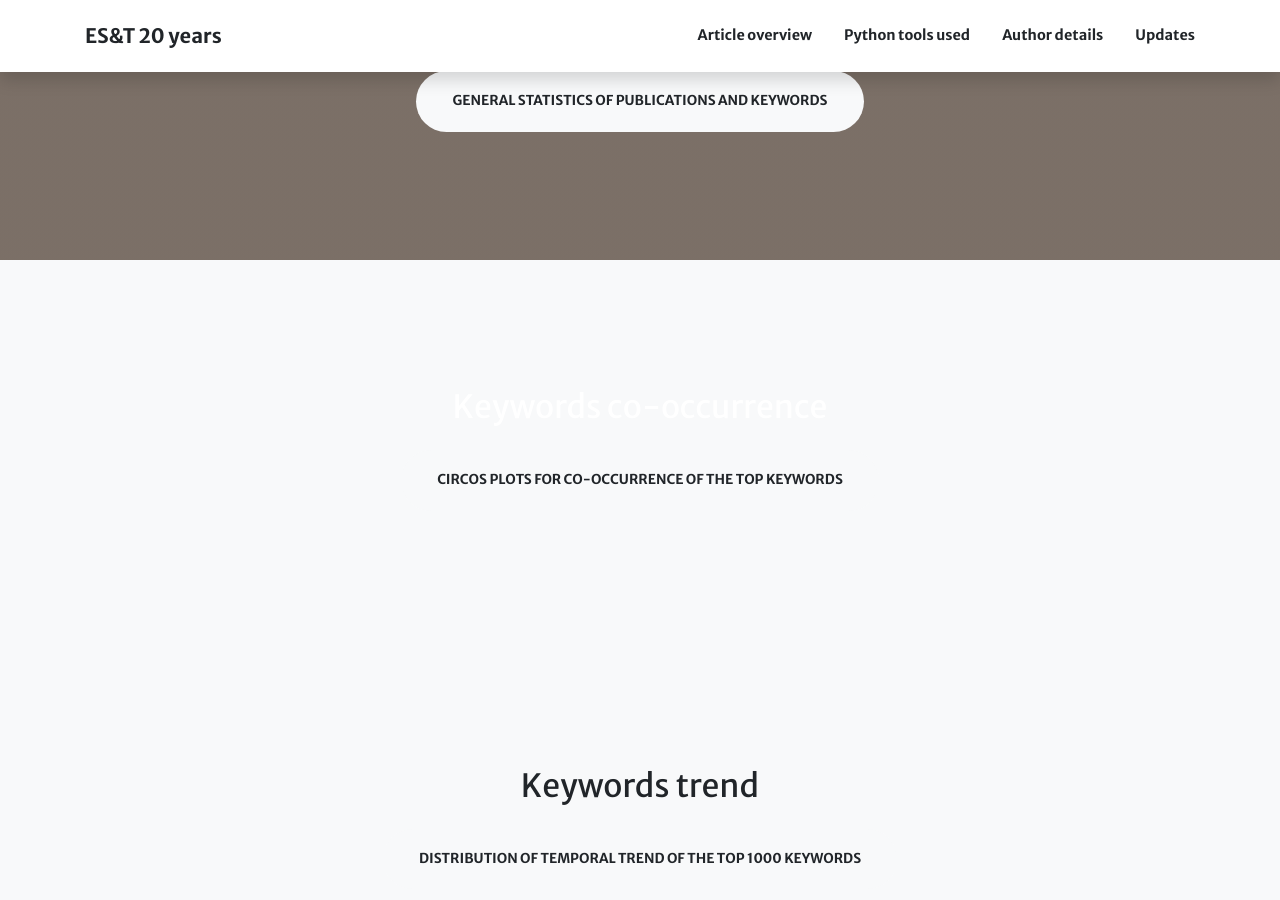
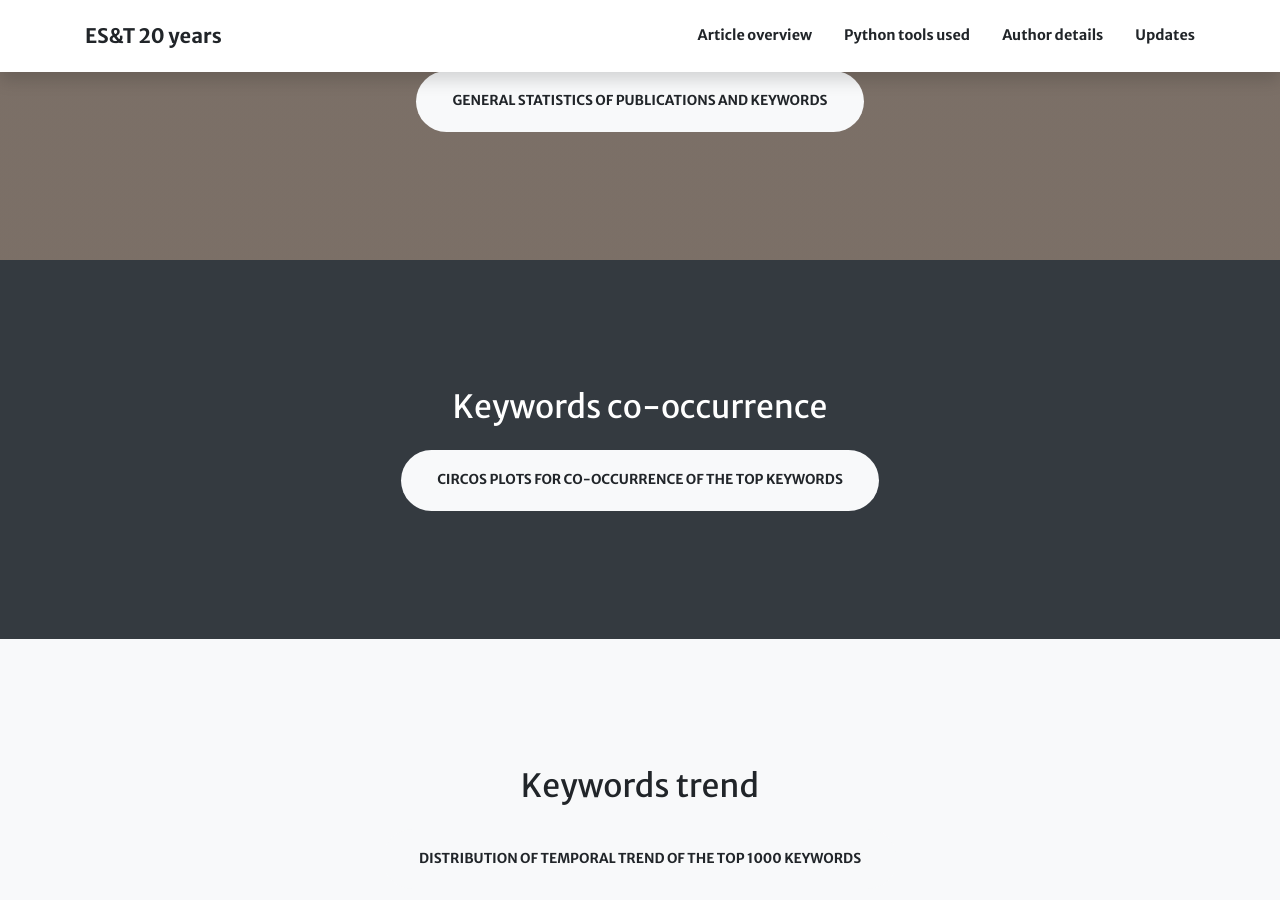
Before and after one commit to starfriend10/EST, a Jekyll site: the page built from index.md, in a window 1280 px wide and 900 px high, scrolled down 1019 px. Built offline with Jekyll 4.4.1, drawn with Linux system fonts in a browser that asks for light colours; nearby versions of some CDN libraries.

Commit message:
Update aside2.html

```diff
--- a/_includes/aside2.html
+++ b/_includes/aside2.html
@@ -1,4 +1,4 @@
-<section id="{{ section.section_id }}" class="page-section2 bg-light text-white {{ section.background_style }}">
+<section id="{{ section.section_id }}" class="page-section2 bg-dark text-white {{ section.background_style }}">
   <div class="container text-center">
     <h2 class="mb-4">{{ section.title }}</h2>
     {% include actions.html actions=section.actions %}
```
